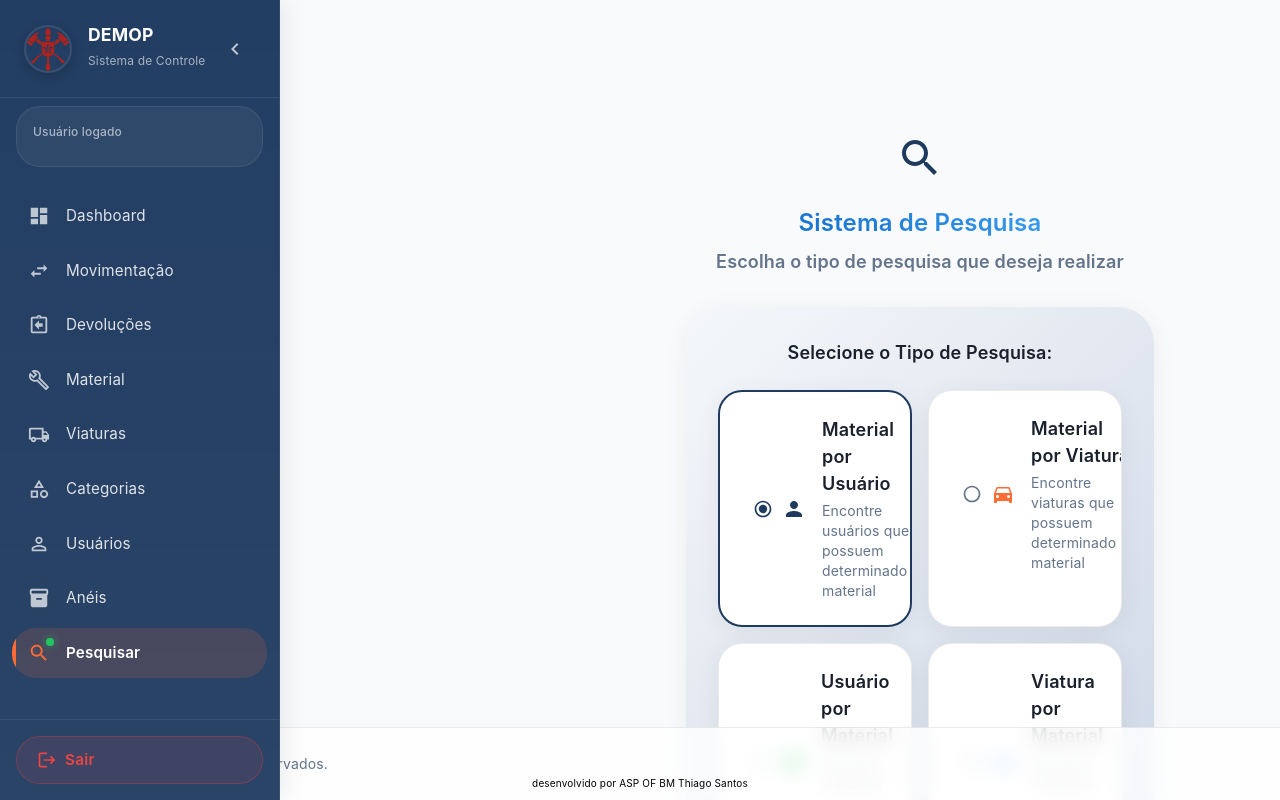
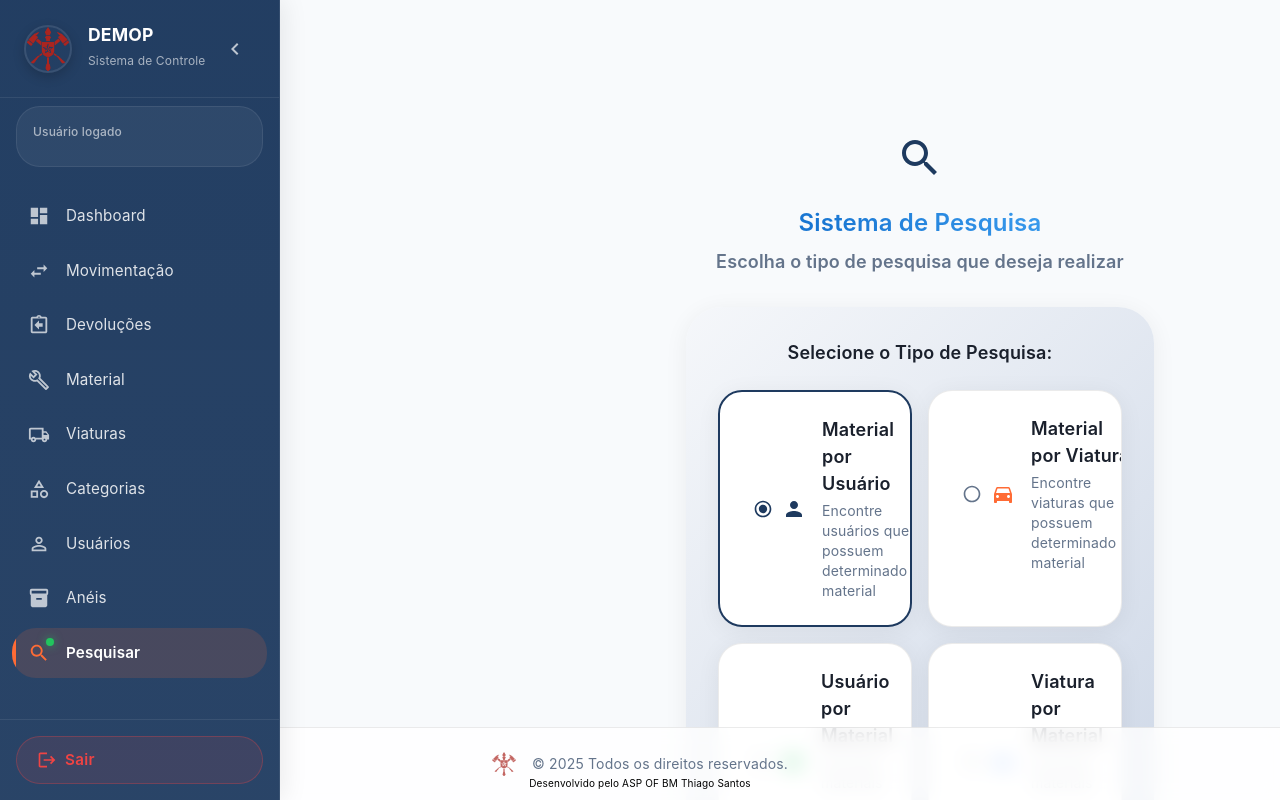
Before and after one commit to thiagopvn/demop-cocg, a React (Vite) app: page /search in a window 1280 px wide. Shown: the top 800 px of the page. Built offline with nearby package versions, Linux system fonts and the light colour scheme; no server answers; the database is empty.

Commit message:
Commit forçado confor

```diff
--- a/src/contexts/MenuContext.jsx
+++ b/src/contexts/MenuContext.jsx
@@ -568,16 +568,14 @@ export default function MenuContext({ children }) {
             backdropFilter: 'blur(10px)',
             display: 'flex',
             alignItems: 'center',
-            justifyContent: 'space-between',
+            justifyContent: 'center',
             gap: 2,
           }}
         >
-          <Box sx={{ display: 'flex', alignItems: 'center', gap: 2 }}>
-            <img src={brasao} alt="Brasão Bombeiros" width={24} style={{ opacity: 0.7 }} />
-            <Typography variant="body2" sx={{ color: 'text.secondary' }}>
-              © 2025 Todos os direitos reservados.
-            </Typography>
-          </Box>
+          <img src={brasao} alt="Brasão Bombeiros" width={24} style={{ opacity: 0.7 }} />
+          <Typography variant="body2" sx={{ color: 'text.secondary' }}>
+            © 2025 Todos os direitos reservados.
+          </Typography>
           <Typography
             variant="caption"
             sx={{
@@ -593,7 +591,7 @@ export default function MenuContext({ children }) {
               textAlign: 'center'
             }}
           >
-            desenvolvido por ASP OF BM Thiago Santos
+            Desenvolvido pelo ASP OF BM Thiago Santos
           </Typography>
         </Box>
       </Box>
--- a/src/screens/LoginScreen/LoginScreen.jsx
+++ b/src/screens/LoginScreen/LoginScreen.jsx
@@ -574,7 +574,7 @@ export default function LoginScreen() {
             textAlign: 'center'
           }}
         >
-          desenvolvido por ASP OF BM Thiago Santos
+          Desenvolvido pelo ASP OF BM Thiago Santos
         </Typography>
       </Box>
     </ThemeProvider>
```
